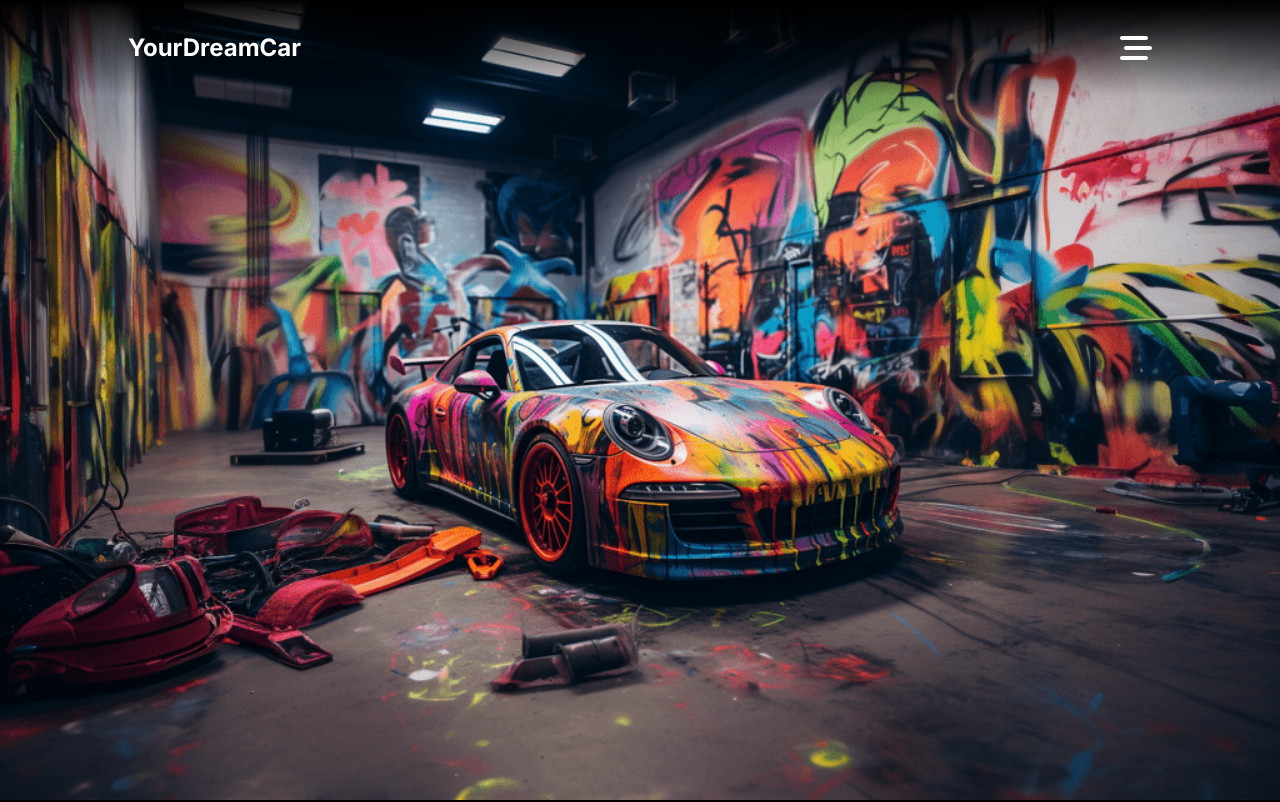
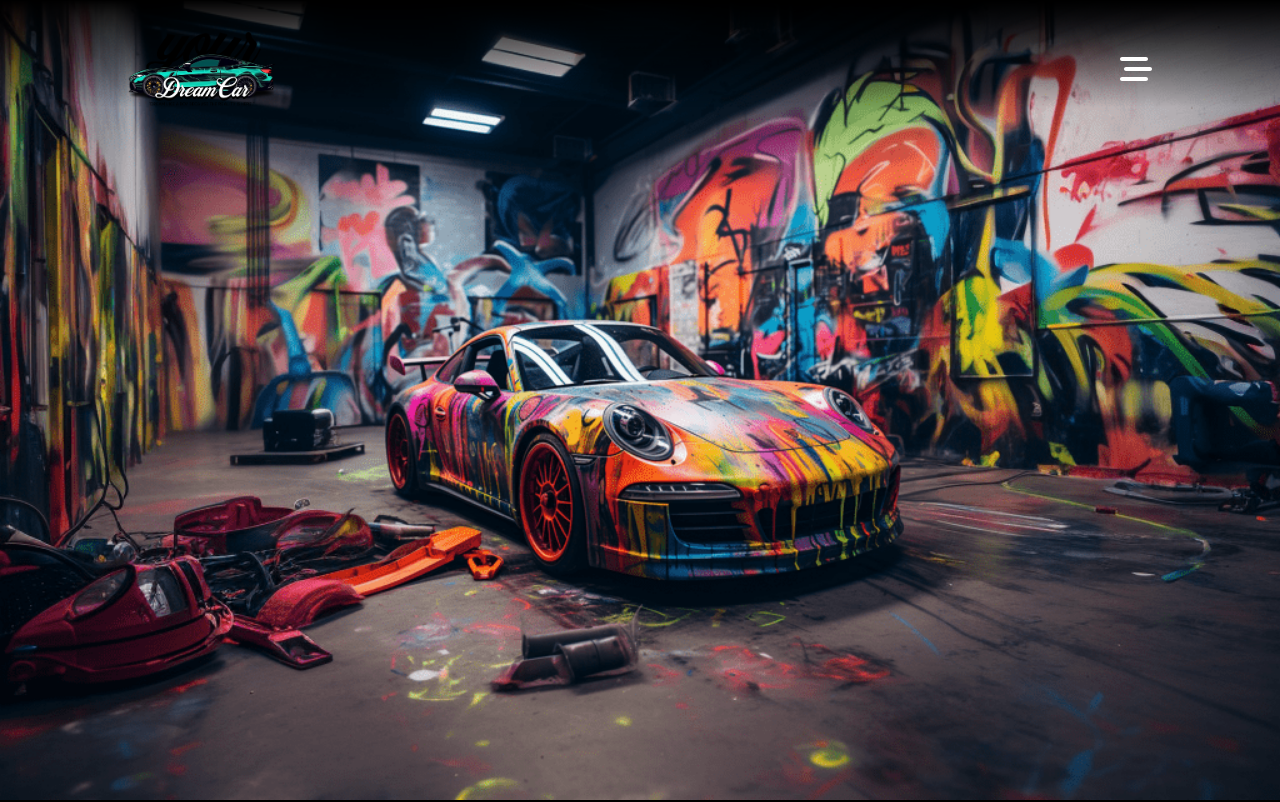
Before and after one commit to andevbonilla/YourDreamCar, a Next.js app: page / in a window 1280 px wide. Shown: the top 802 px of the page. Built offline with nearby package versions, Linux system fonts and the light colour scheme; some icons are missing.

Commit message:
inplementacion del logo

```diff
--- a/src/components/Navbar.tsx
+++ b/src/components/Navbar.tsx
@@ -3,6 +3,7 @@ import React, { useRef, useState } from 'react'
 import { FontAwesomeIcon } from '@fortawesome/react-fontawesome'
 import { faBarsStaggered, faXmark } from '@fortawesome/free-solid-svg-icons'
 import Link from 'next/link'
+import Image from 'next/image'
 
 export const Navbar = () => {
 
@@ -39,8 +40,10 @@ export const Navbar = () => {
 
       {(!bugattiAnimation && !navMenu) &&
                             <nav className='fixed w-full bg-gradient-to-b from-black to-transparent z-40'>
-                                <div className='md:px-32 flex z-10 justify-between items-center p-8 w-full'>
-                                       <Link href={'/'}><h1 className='text-2xl font-bold text-white'>YourDreamCar</h1></Link>
+                                <div className='md:px-32 flex z-10 justify-between items-center px-8 pt-8 w-full'>
+                                       <Link href={'/'}>
+                                        <img src='/logo.png' alt='logo' className='w-[40%]' />
+                                       </Link>
                                        <FontAwesomeIcon className='cursor-pointer' onClick={openMenu} icon={faBarsStaggered} size='2x' color='white'/>
                                 </div>
                             </nav>
```
Also changed, not shown: public/logo.png (added).
